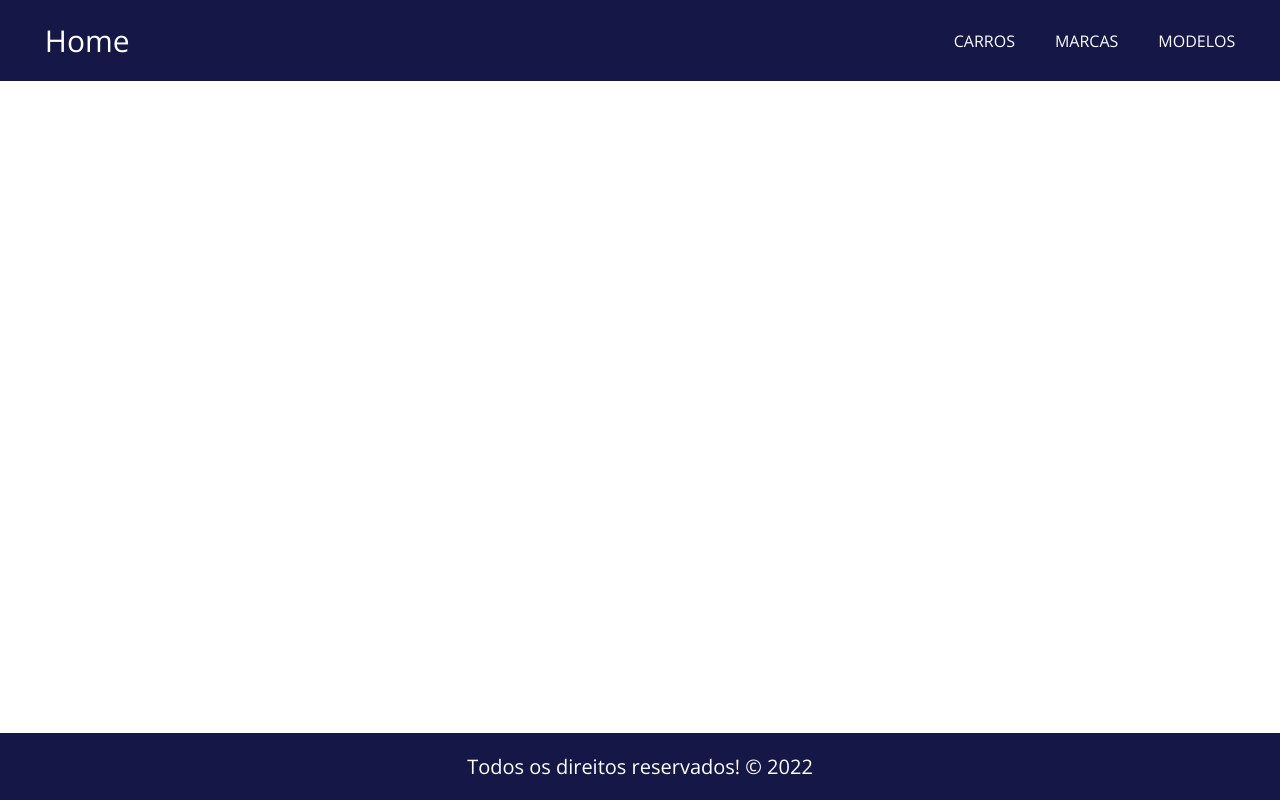
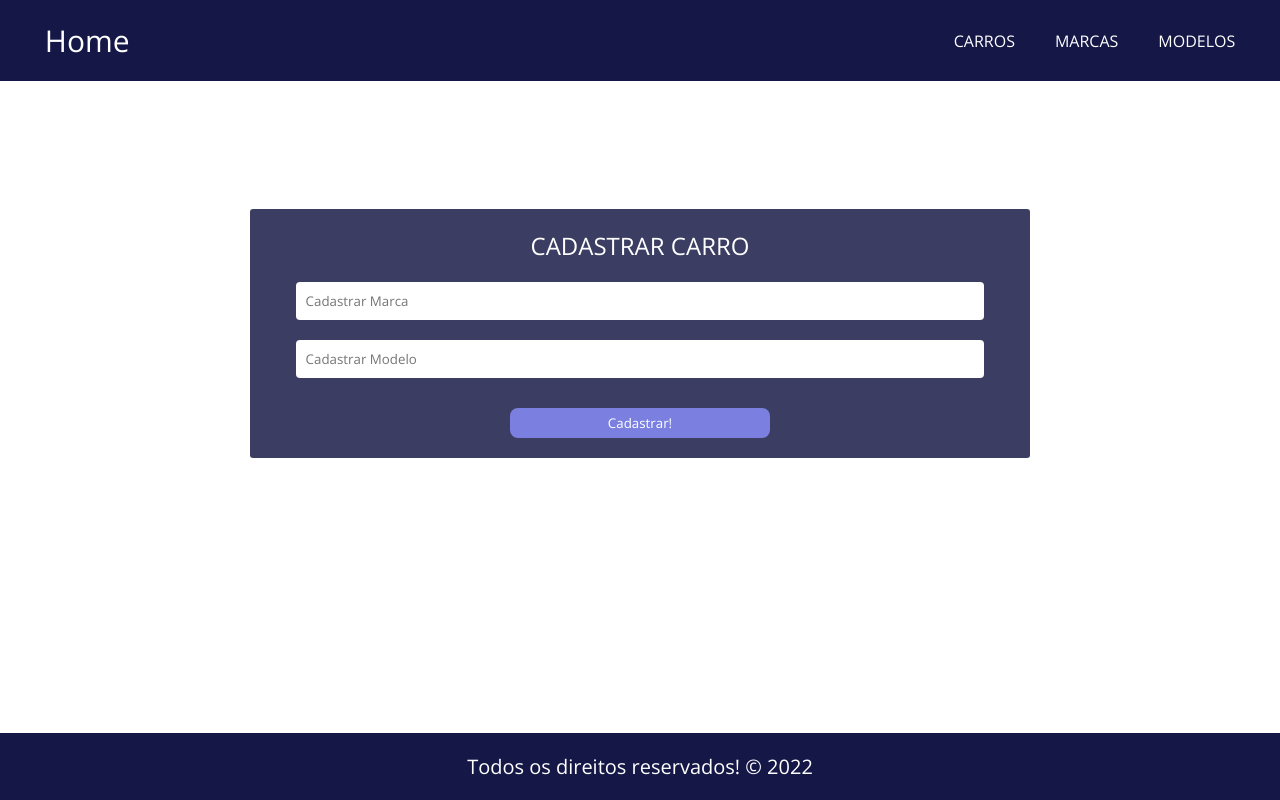
Before and after one commit to Kausinho/cars-js, a Vue app: page / in a window 1280 px wide. Built offline with nearby package versions, Linux system fonts and the light colour scheme.

Commit message:
Update HomeView.vue

```diff
--- a/src/views/HomeView.vue
+++ b/src/views/HomeView.vue
@@ -1,15 +1,77 @@
 <template>
-  <div class="home">
-
-  </div>
+  <div class="main">
+        <div class="container">
+            <div class="formulario">
+                <h2>Cadastrar Carro</h2>
+                <form action="">
+                    <input type="text" name="cadastrar-marca" placeholder="Cadastrar Marca"/>
+                    <input type="text" name="cadastrar-modelo" placeholder="Cadastrar Modelo" />
+                    <button>Cadastrar!</button>
+                </form>
+            </div><!--formulario-->
+        </div><!--container-->
+    </div><!--main-->
 </template>
 
 <script>
 
 export default {
-  name: 'HomeView',
-  components: {
-
-  }
+  name: 'HomeView'
 }
 </script>
+
+<style scoped>
+  div.main .container{
+        display: flex;
+        flex-direction: column;
+        width: 780px;
+        margin-top: 10%;
+        background-color: rgb(59, 61, 99);
+        border-radius: 3px;
+    }
+
+    .formulario{
+        padding: 20px;
+    }
+
+    .formulario h2{
+        margin-bottom: 20px;
+        text-align: center;
+        color: white;
+        text-transform: uppercase;
+        font-weight: 400;
+    }
+
+    .formulario form{
+        display: flex;
+        flex-direction: column;
+    }
+
+    .formulario form input{
+        padding: 10px;
+        margin-bottom: 20px;
+        border: 0;
+        border-radius: 4px;
+    }
+
+    .formulario form input:focus{
+        outline: 0;
+    }
+
+    .formulario button{
+        width: 260px;
+        padding: 6px;
+        margin: 0 auto;
+        margin-top: 10px;
+        cursor: pointer;
+        border-radius: 8px;
+        border: 0;
+        color: white;
+        background-color: rgb(123, 128, 224);
+        transition: .3s;
+    }
+
+    .formulario button:hover{
+        background-color: rgba(123, 128, 224, 0.8);
+    }
+</style>
```
